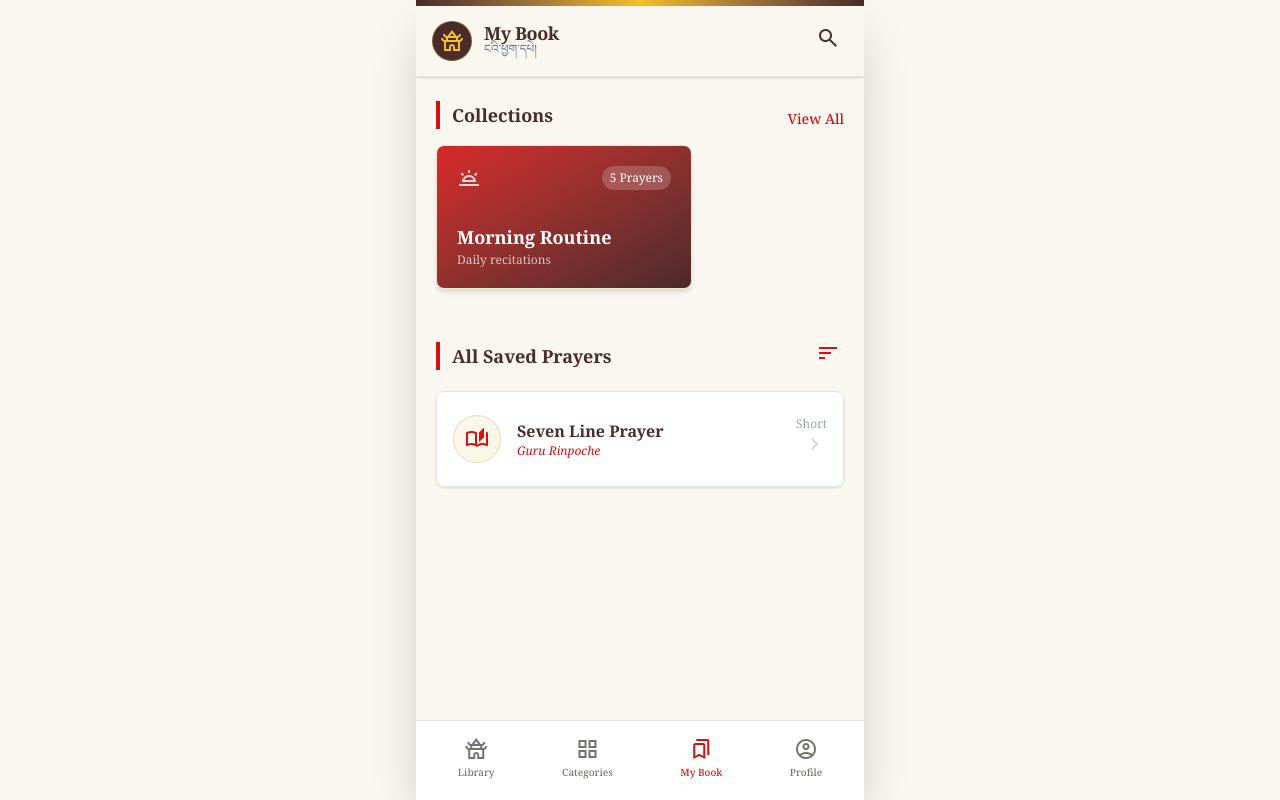
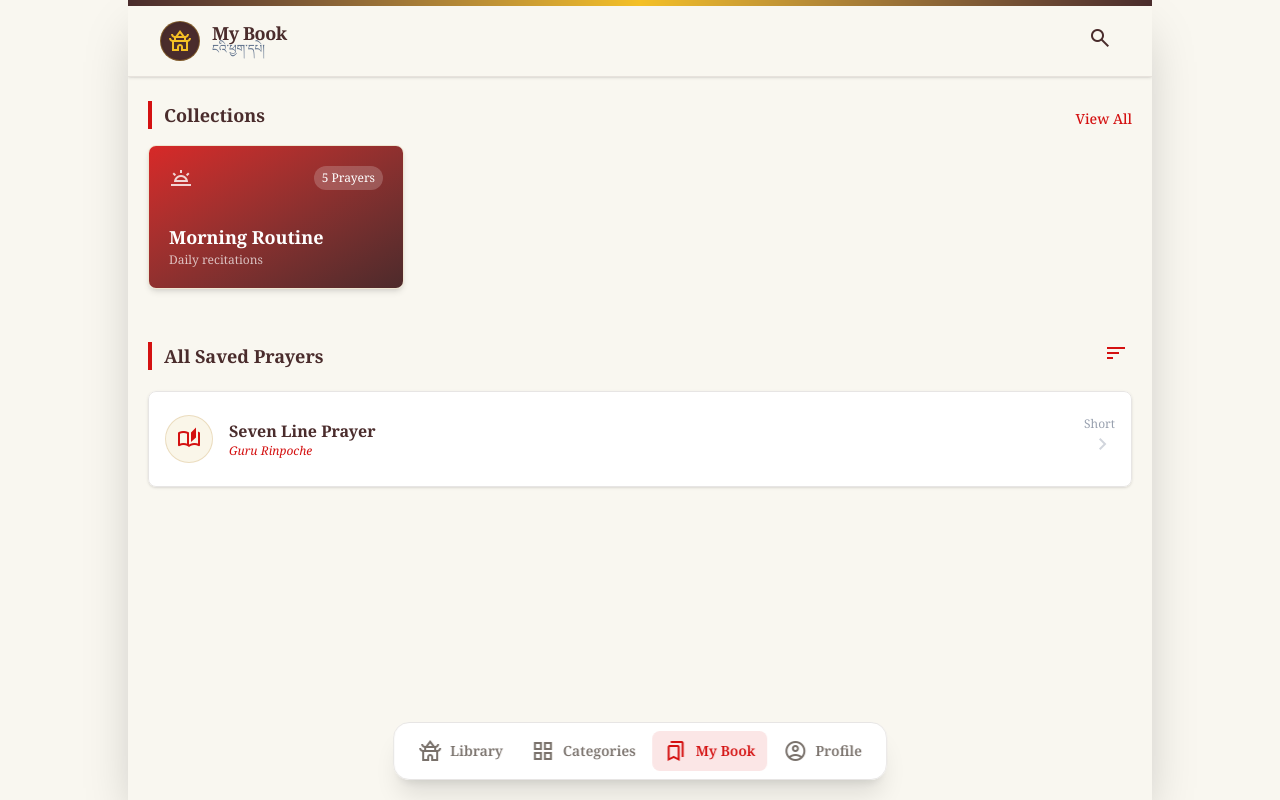
Before and after one commit to pemtshewang/chophel, a Next.js app in the folder frontend/: page /my-book in a window 1280 px wide. Built offline with nearby package versions, Linux system fonts and the light colour scheme.

Commit message:
Add desktop-friendly persistent tab navigation

```diff
--- a/frontend/src/app/deity/[id]/page.tsx
+++ b/frontend/src/app/deity/[id]/page.tsx
@@ -10,7 +10,7 @@ export default async function DeityDetailPage({ params }: { params: Promise<{ id
   if (!deity) return <div>Deity not found</div>;
 
   return (
-    <div className="bg-background-light dark:bg-background-dark font-display text-slate-900 dark:text-slate-100 antialiased overflow-x-hidden max-w-md mx-auto shadow-2xl relative min-h-screen flex flex-col">
+    <div className="bg-background-light dark:bg-background-dark font-display text-slate-900 dark:text-slate-100 antialiased overflow-x-hidden w-full md:max-w-5xl md:mx-auto md:shadow-2xl relative min-h-screen flex flex-col">
       <Header
         title="Chöpel"
         showBack={true}
@@ -40,7 +40,7 @@ export default async function DeityDetailPage({ params }: { params: Promise<{ id
         </div>
       </div>
 
-      <div className="flex-1 relative z-10 -mt-4 bg-background-dark rounded-t-3xl border-t border-white/5 shadow-[0_-10px_40px_rgba(0,0,0,0.5)] pb-24">
+      <div className="flex-1 relative z-10 -mt-4 bg-background-dark rounded-t-3xl border-t border-white/5 shadow-[0_-10px_40px_rgba(0,0,0,0.5)] pb-24 md:pb-10">
         <div className="px-6 py-8">
           <h3 className="font-display text-primary-gold text-lg font-bold mb-2">{deity.lineage}</h3>
           <p className="text-slate-300 text-base leading-relaxed opacity-90">{deity.description}</p>
--- a/frontend/src/app/my-book/page.tsx
+++ b/frontend/src/app/my-book/page.tsx
@@ -3,7 +3,7 @@ import Header from "@/components/Header";
 
 export default function MyBookPage() {
   return (
-    <div className="bg-background-light dark:bg-background-dark font-display text-slate-900 dark:text-slate-100 antialiased h-screen flex flex-col overflow-hidden relative max-w-md mx-auto shadow-2xl">
+    <div className="bg-background-light dark:bg-background-dark font-display text-slate-900 dark:text-slate-100 antialiased min-h-screen flex flex-col overflow-hidden relative w-full md:max-w-5xl md:mx-auto md:shadow-2xl">
       <Header
         title="My Book"
         subtitle="ངའི་ཕྱག་དཔེ།"
@@ -15,7 +15,7 @@ export default function MyBookPage() {
         }
       />
 
-      <main className="relative z-10 flex-1 overflow-y-auto pb-24 scrollbar-hide">
+      <main className="relative z-10 flex-1 overflow-y-auto pb-24 md:pb-10 scrollbar-hide">
         <section className="mt-6 mb-8">
           <div className="px-5 mb-4 flex justify-between items-end">
             <h2 className="font-display text-lg font-bold border-l-4 border-primary-crimson pl-3 text-wood dark:text-slate-200">Collections</h2>
--- a/frontend/src/app/page.tsx
+++ b/frontend/src/app/page.tsx
@@ -7,7 +7,7 @@ export default async function BrowsePage() {
   const prayers = await getPrayers().catch(() => []);
 
   return (
-    <div className="bg-background-light dark:bg-background-dark text-slate-900 dark:text-slate-100 min-h-screen flex flex-col relative overflow-hidden max-w-md mx-auto shadow-2xl">
+    <div className="bg-background-light dark:bg-background-dark text-slate-900 dark:text-slate-100 min-h-screen flex flex-col relative overflow-hidden w-full md:max-w-5xl md:mx-auto md:shadow-2xl">
       <Header
         title="Library"
         subtitle="ཆོས་མཛོད།"
@@ -19,7 +19,7 @@ export default async function BrowsePage() {
         }
       />
 
-      <main className="flex-1 overflow-y-auto px-4 pb-24 pt-4 space-y-4">
+      <main className="flex-1 overflow-y-auto px-4 md:px-8 pb-24 md:pb-10 pt-4 md:pt-6 space-y-4">
         <div className="relative mb-6">
           <span className="absolute left-3 top-1/2 -translate-y-1/2 text-stone-400 material-symbols-outlined">search</span>
           <input
@@ -31,7 +31,7 @@ export default async function BrowsePage() {
 
         {prayers.map((prayer) => (
           <Link href={`/reader/${prayer.id}`} key={prayer.id}>
-            <article className="relative bg-white dark:bg-stone-800 rounded-xl border border-gold/40 dark:border-gold/20 shadow-sm p-4 flex gap-4 transition-transform active:scale-[0.99] mb-4">
+            <article className="relative bg-white dark:bg-stone-800 rounded-xl border border-gold/40 dark:border-gold/20 shadow-sm p-4 flex gap-4 transition-transform active:scale-[0.99] mb-4 md:mb-0">
               <div className="shrink-0">
                 <div className="w-12 h-12 rounded-full bg-primary-crimson flex items-center justify-center border-2 border-gold/30 shadow-inner">
                   <span className="material-symbols-outlined text-yellow-200 text-2xl">{prayer.icon}</span>
--- a/frontend/src/app/profile/page.tsx
+++ b/frontend/src/app/profile/page.tsx
@@ -12,7 +12,7 @@ export default function ProfilePage() {
   ];
 
   return (
-    <div className="bg-background-light dark:bg-background-dark text-slate-900 dark:text-slate-100 min-h-screen flex flex-col antialiased max-w-md mx-auto shadow-2xl relative">
+    <div className="bg-background-light dark:bg-background-dark text-slate-900 dark:text-slate-100 min-h-screen flex flex-col antialiased w-full md:max-w-5xl md:mx-auto md:shadow-2xl relative">
       <Header
         title="Profile"
         subtitle="གང་ཟག་གི་གནས་ཚུལ།"
@@ -24,7 +24,7 @@ export default function ProfilePage() {
         }
       />
 
-      <main className="flex-1 overflow-y-auto pb-24">
+      <main className="flex-1 overflow-y-auto pb-24 md:pb-10">
         {/* User Info Section */}
         <section className="px-6 py-8 flex flex-col items-center border-b border-stone-100 dark:border-stone-800/50">
           <div className="relative mb-4">
--- a/frontend/src/components/BottomNav.tsx
+++ b/frontend/src/components/BottomNav.tsx
@@ -1,25 +1,34 @@
 import Link from 'next/link';
+
+const navItems = [
+  { href: '/', key: 'home', icon: 'temple_buddhist', label: 'Library' },
+  { href: '/categories', key: 'categories', icon: 'grid_view', label: 'Categories' },
+  { href: '/my-book', key: 'my-book', icon: 'bookmarks', label: 'My Book' },
+  { href: '/profile', key: 'profile', icon: 'account_circle', label: 'Profile' },
+] as const;
 
 const BottomNav = ({ activeTab }: { activeTab: string }) => {
   return (
-    <nav className="fixed bottom-0 w-full bg-white dark:bg-stone-900 border-t border-stone-200 dark:border-stone-800 pb-safe pt-2 px-2 z-40 max-w-md mx-auto left-0 right-0">
-      <div className="flex justify-around items-end pb-3">
-        <Link href="/" className={`flex flex-col items-center gap-1 p-2 ${activeTab === 'home' ? 'text-primary-crimson' : 'text-stone-500'}`}>
-          <span className="material-symbols-outlined text-2xl">temple_buddhist</span>
-          <span className="text-[10px] font-medium">Library</span>
-        </Link>
-        <Link href="/categories" className={`flex flex-col items-center gap-1 p-2 ${activeTab === 'categories' ? 'text-primary-crimson' : 'text-stone-500'}`}>
-          <span className="material-symbols-outlined text-2xl">grid_view</span>
-          <span className="text-[10px] font-medium">Categories</span>
-        </Link>
-        <Link href="/my-book" className={`flex flex-col items-center gap-1 p-2 ${activeTab === 'my-book' ? 'text-primary-crimson' : 'text-stone-500'}`}>
-          <span className="material-symbols-outlined text-2xl">bookmarks</span>
-          <span className="text-[10px] font-medium">My Book</span>
-        </Link>
-        <Link href="/profile" className={`flex flex-col items-center gap-1 p-2 ${activeTab === 'profile' ? 'text-primary-crimson' : 'text-stone-500'}`}>
-          <span className="material-symbols-outlined text-2xl">account_circle</span>
-          <span className="text-[10px] font-medium">Profile</span>
-        </Link>
+    <nav className="fixed z-50 left-0 right-0 bottom-0 bg-white/95 dark:bg-stone-900/95 backdrop-blur-md border-t border-stone-200 dark:border-stone-800 px-2 pt-2 pb-safe md:left-1/2 md:-translate-x-1/2 md:right-auto md:bottom-5 md:w-auto md:px-3 md:py-2 md:rounded-2xl md:border md:shadow-xl">
+      <div className="flex items-end justify-around md:items-center md:gap-1 pb-3 md:pb-0">
+        {navItems.map((item) => {
+          const isActive = activeTab === item.key;
+
+          return (
+            <Link
+              key={item.key}
+              href={item.href}
+              className={`flex flex-col items-center justify-center gap-1 p-2 rounded-lg transition-colors md:flex-row md:gap-2 md:px-3 md:py-2 ${
+                isActive
+                  ? 'text-primary-crimson md:bg-primary-crimson/10'
+                  : 'text-stone-500 hover:text-wood dark:hover:text-stone-200'
+              }`}
+            >
+              <span className="material-symbols-outlined text-2xl md:text-[20px]">{item.icon}</span>
+              <span className="text-[10px] font-medium md:text-sm md:font-semibold">{item.label}</span>
+            </Link>
+          );
+        })}
       </div>
     </nav>
   );
--- a/frontend/src/components/Header.tsx
+++ b/frontend/src/components/Header.tsx
@@ -33,7 +33,7 @@ const Header: React.FC<HeaderProps> = ({
   return (
     <header className={`sticky top-0 z-50 ${className || defaultBg}`}>
       {!transparent && !className && <div className="h-1.5 w-full bg-gradient-to-r from-wood via-primary-gold to-wood"></div>}
-      <div className={`px-4 ${transparent ? 'py-4' : 'py-3'} flex items-center justify-between`}>
+      <div className={`px-4 md:px-8 ${transparent ? 'py-4' : 'py-3'} flex items-center justify-between`}>
         <div className="flex items-center gap-3">
           {showBack ? (
             <Link
```
Also changed, not shown: frontend/src/app/categories/page.tsx (+4 -4 lines), frontend/src/components/reader/ReaderClient.tsx (+4 -4 lines).
